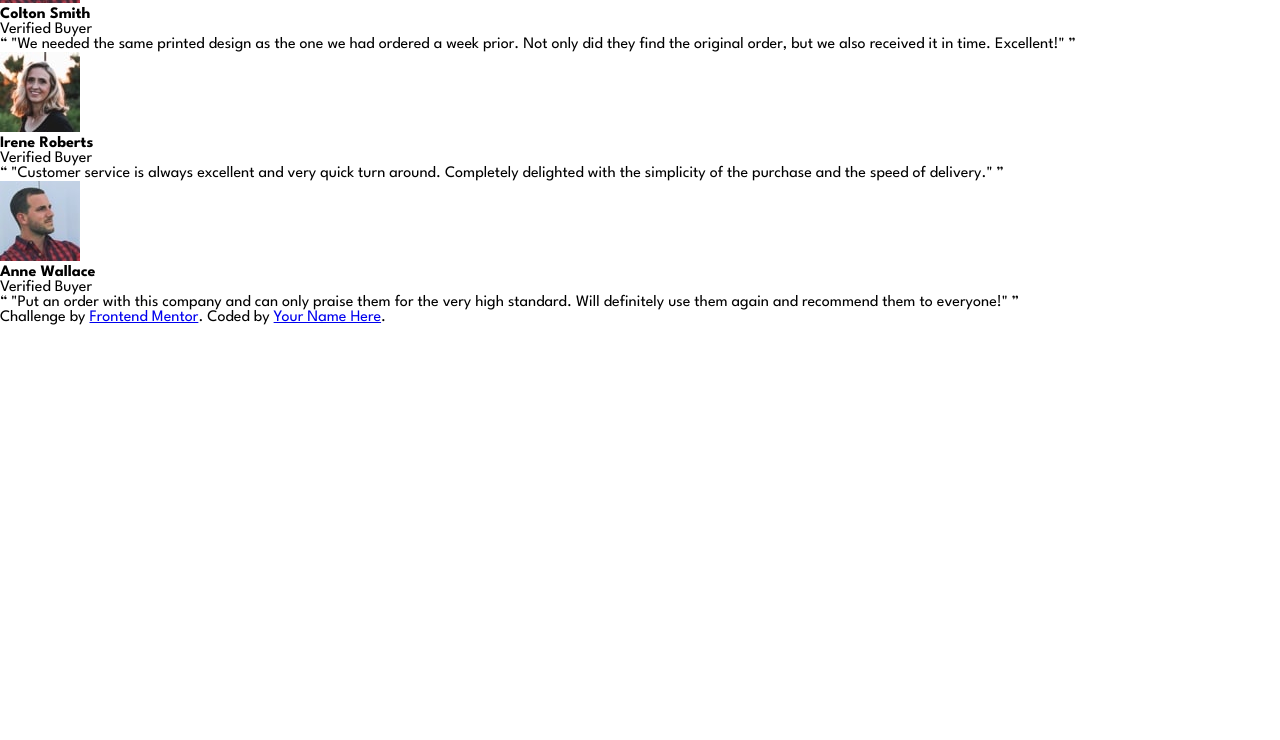
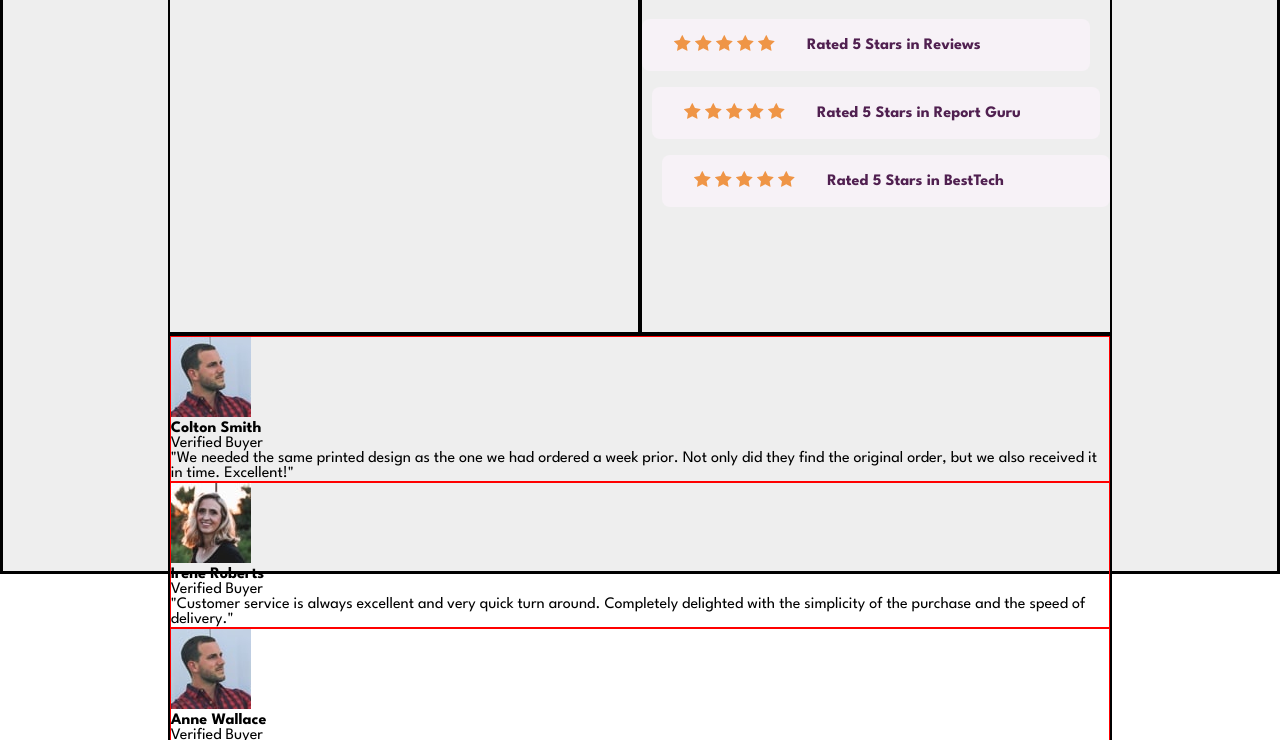
Before and after one commit to Robert-Lukasz-Ksiazek/social-proof-section-master, a plain HTML site: page index.html in a window 1280 px wide. Shown: the part 226-966 px from the top of the page. Before the commit the page ends 800 px from the top, so only its background shows below. Drawn offline with Linux system fonts and the light colour scheme.

Commit message:
construct layout and work on ratings section

```diff
--- a/index.html
+++ b/index.html
@@ -33,27 +33,33 @@
 
       <div class="ratings-container">
         <div class="rating">
+          <div class="images">
             <img src="/images/icon-star.svg" alt="yelow rating star" />
             <img src="/images/icon-star.svg" alt="yelow rating star" />
             <img src="/images/icon-star.svg" alt="yelow rating star" />
             <img src="/images/icon-star.svg" alt="yelow rating star" />
             <img src="/images/icon-star.svg" alt="yelow rating star" />
+          </div>
           <p class="rating-category">Rated 5 Stars in Reviews</p>
         </div>
         <div class="rating">
+          <div class="images">
             <img src="/images/icon-star.svg" alt="yelow rating star" />
             <img src="/images/icon-star.svg" alt="yelow rating star" />
             <img src="/images/icon-star.svg" alt="yelow rating star" />
             <img src="/images/icon-star.svg" alt="yelow rating star" />
             <img src="/images/icon-star.svg" alt="yelow rating star" />
+          </div>
           <p class="rating-category">Rated 5 Stars in Report Guru</p>
         </div>
         <div class="rating">
+          <div class="images">
             <img src="/images/icon-star.svg" alt="yelow rating star" />
             <img src="/images/icon-star.svg" alt="yelow rating star" />
             <img src="/images/icon-star.svg" alt="yelow rating star" />
             <img src="/images/icon-star.svg" alt="yelow rating star" />
             <img src="/images/icon-star.svg" alt="yelow rating star" />
+          </div>
           <p class="rating-category">Rated 5 Stars in BestTech</p>
         </div>
       </div>
@@ -62,33 +68,33 @@
           <img src="/images/image-colton.jpg" alt="Colton Smith face picture" />
           <h4>Colton Smith</h4>
           <p>Verified Buyer</p>
-          <q>
+          <blockquote>
             "We needed the same printed design as the one we had ordered a week
             prior. Not only did they find the original order, but we also
             received it in time. Excellent!"
-          </q>
+          </blockquote>
         </div>
 
         <div class="statement">
           <img src="/images/image-irene.jpg" alt="Irene Roberts face picture" />
           <h4>Irene Roberts</h4>
           <p>Verified Buyer</p>
-          <q>
+          <blockquote>
             "Customer service is always excellent and very quick turn around.
             Completely delighted with the simplicity of the purchase and the
             speed of delivery."
-          </q>
+          </blockquote>
         </div>
 
         <div class="statement">
           <img src="/images/image-colton.jpg" alt="Anne Wallace face picture" />
           <h4>Anne Wallace</h4>
           <p>Verified Buyer</p>
-          <q>
+          <blockquote>
             "Put an order with this company and can only praise them for the
             very high standard. Will definitely use them again and recommend
             them to everyone!"
-          </q>
+          </blockquote>
         </div>
       </div>
     </main>
--- a/style.css
+++ b/style.css
@@ -14,7 +14,75 @@
   --Light-Grayish-Magenta: hsl(300, 24%, 96%);
   --White: hsl(0, 0%, 100%);
 }
+html {
+  background-color: white;
+}
 
 body {
   font-family: "League Spartan", sans-serif;
+  background-color: #eee;
+  border: 3px solid black;
+  height: 100dvh;
+  max-width: 1440px;
+  margin: 0 auto;
 }
+
+main {
+  padding: 7.2rem 10.3rem 6.25rem 10.3rem;
+  display: grid;
+  grid-template-columns: 1fr 1fr;
+  grid-template-rows: 1fr 1fr;
+  grid-template-areas:
+    "header ratings"
+    "statements statements";
+}
+
+header {
+  border: 2px solid black;
+  grid-area: header;
+}
+
+.ratings-container {
+  border: 2px solid black;
+  grid-area: ratings;
+  display: flex;
+  flex-direction: column;
+  /* justify-content: space-around; */
+  row-gap: 1rem;
+  justify-content: center;
+}
+.rating {
+  width: 28rem;
+  /* height: 3.5rem; */
+  background-color: var(--Light-Grayish-Magenta);
+  /* border: 1px solid red; */
+  display: flex;
+  align-items: center;
+  padding: 1rem;
+  border-radius: 0.5rem;
+}
+.images {
+  padding: 0 2rem 0 1rem;
+}
+.rating > p {
+  font-weight: 700;
+  color: var(--Very-Dark-Magenta);
+}
+
+.rating:nth-child(2) {
+  align-self: center;
+}
+.rating:nth-child(3) {
+  align-self: end;
+}
+
+.statements-container {
+  border: 2px solid black;
+  grid-area: statements;
+}
+.statement {
+  border: 1px solid red;
+}
+footer {
+  border: 2px solid black;
+}
```
Lines whose indentation alone changed are shown as unchanged.
